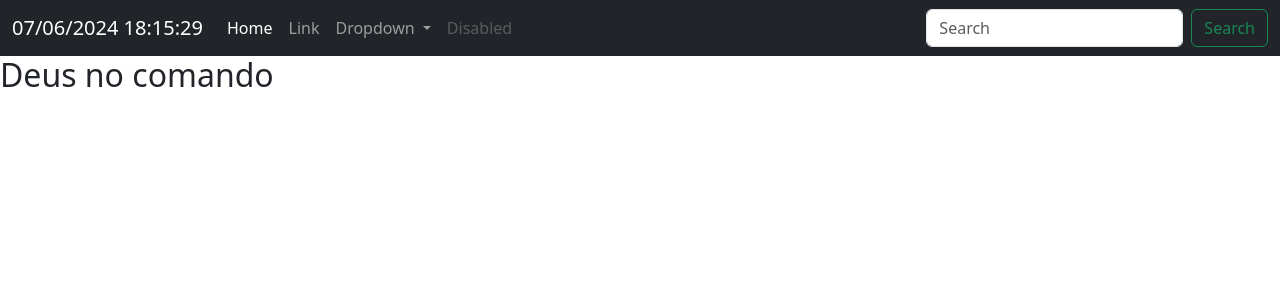
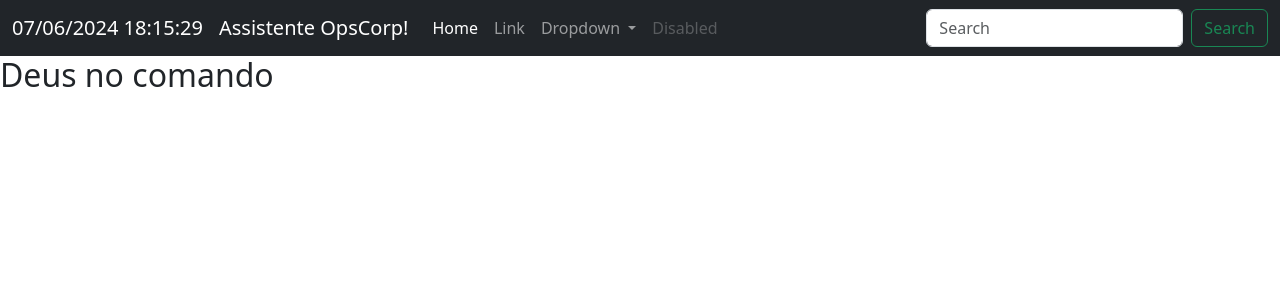
Before and after one commit to OdairPolle/AssistentePessoal, a Flask app: page / in a window 1280 px wide. Shown: the top 300 px of the page. Run offline with Flask 3, Linux system fonts and the light colour scheme.

Commit message:
alterando menu fixo

```diff
--- a/templates/base.html
+++ b/templates/base.html
@@ -12,6 +12,7 @@
     <nav class="navbar navbar-expand-lg navbar-dark bg-dark">
       <div class="container-fluid">
         <a class="navbar-brand" href="#">{{data}}</a>
+          <a class="navbar-brand" href="#">Assistente OpsCorp!</a>
         <button class="navbar-toggler" type="button" data-bs-toggle="collapse" data-bs-target="#navbarSupportedContent" aria-controls="navbarSupportedContent" aria-expanded="false" aria-label="Toggle navigation">
           <span class="navbar-toggler-icon"></span>
         </button>
```
